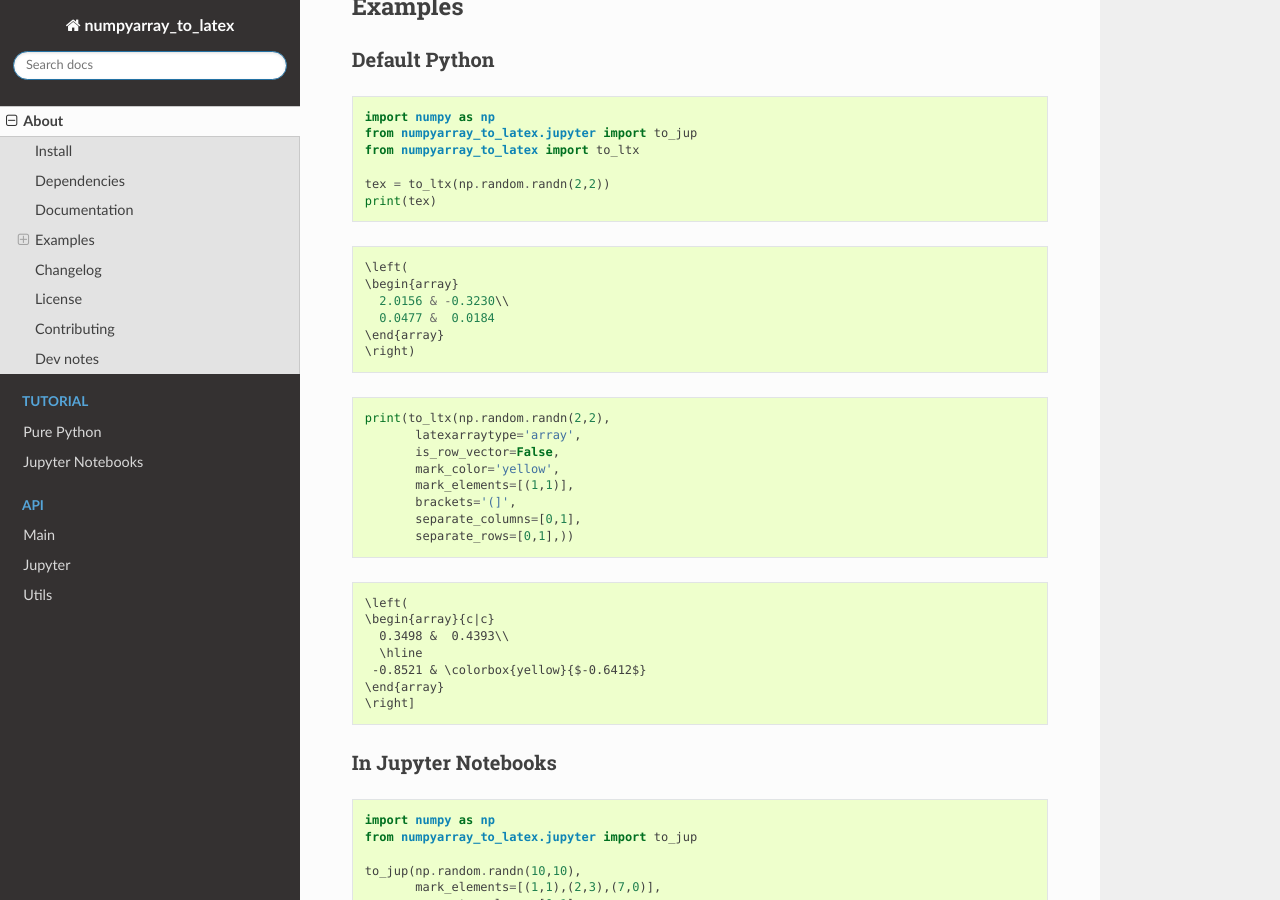
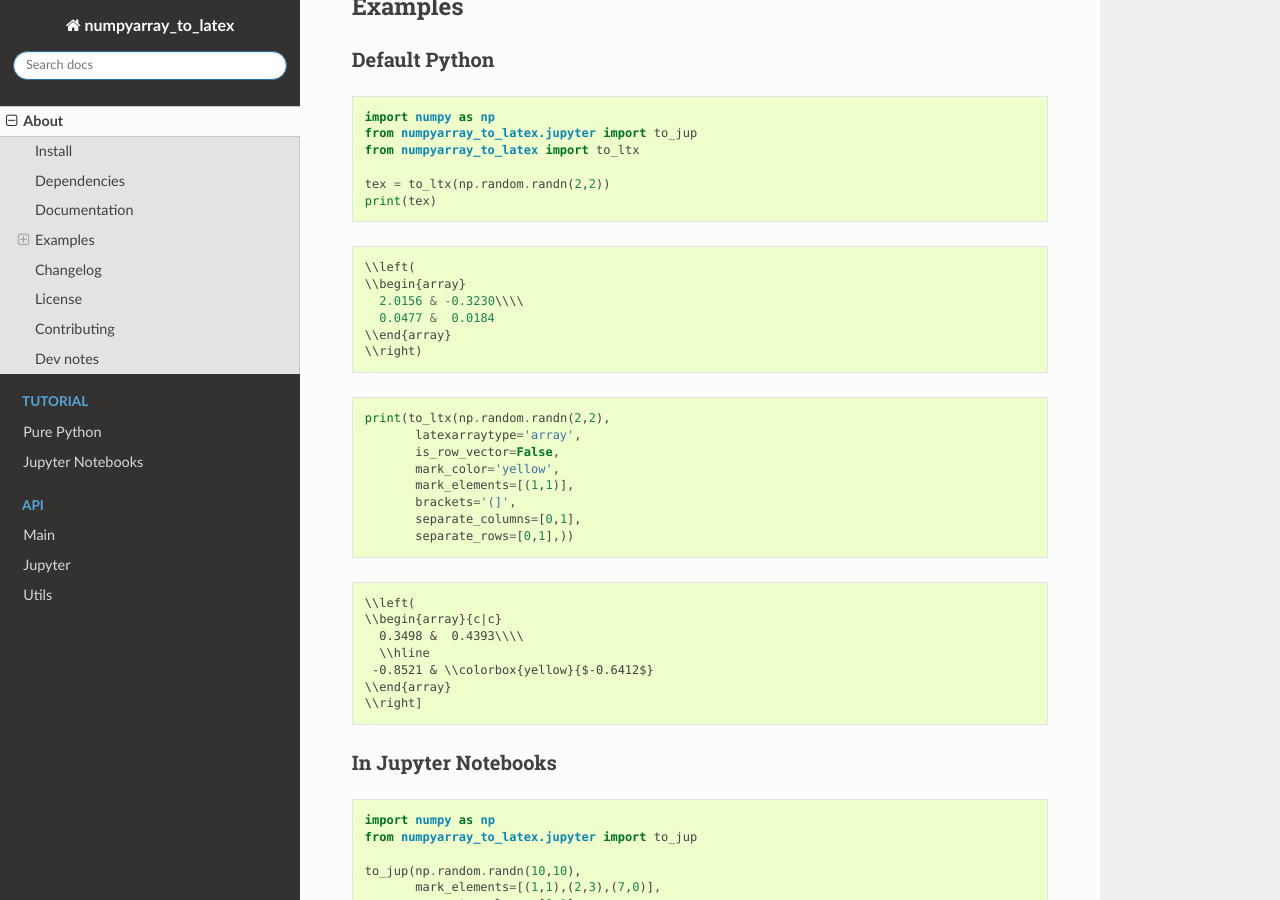
Before and after one commit to benmaier/numpyarray_to_latex, a Sphinx documentation site: the page built from docs/about.rst, in a window 1280 px wide and 900 px high, scrolled down 1202 px. Built offline with Sphinx 7.4.7 and the Read the Docs theme 2.0.0, drawn with Linux system fonts in a browser that asks for light colours; some of the changed text lies outside the part shown.

```diff
--- a/docs/about.rst
+++ b/docs/about.rst
@@ -16,12 +16,12 @@ Format numpy arrays as LaTeX arrays. This is a fork of
    >>> from numpyarray_to_latex import to_ltx
    >>> tex = to_ltx(np.random.randn(2,2))
    >>> print(tex)
-   \left(
-   \begin{array}
-     2.0156 & -0.3230\\
+   \\left(
+   \\begin{array}
+     2.0156 & -0.3230\\\\
      0.0477 &  0.0184
-   \end{array}
-   \right)
+   \\end{array}
+   \\right)
 
 Install
 -------
@@ -72,12 +72,12 @@ Default Python
 
 .. code::
 
-   \left(
-   \begin{array}
-     2.0156 & -0.3230\\
+   \\left(
+   \\begin{array}
+     2.0156 & -0.3230\\\\
      0.0477 &  0.0184
-   \end{array}
-   \right)
+   \\end{array}
+   \\right)
 
 .. code:: python
 
@@ -92,13 +92,13 @@ Default Python
 
 .. code::
 
-   \left(
-   \begin{array}{c|c}
-     0.3498 &  0.4393\\
-     \hline
-    -0.8521 & \colorbox{yellow}{$-0.6412$}
-   \end{array}
-   \right]
+   \\left(
+   \\begin{array}{c|c}
+     0.3498 &  0.4393\\\\
+     \\hline
+    -0.8521 & \\colorbox{yellow}{$-0.6412$}
+   \\end{array}
+   \\right]
 
 In Jupyter Notebooks
 ~~~~~~~~~~~~~~~~~~~~
```
Also changed, not shown: other parts of docs/about.rst (+6 -6 lines), README.md (+23 -23 lines), README.rst (+23 -23 lines).
